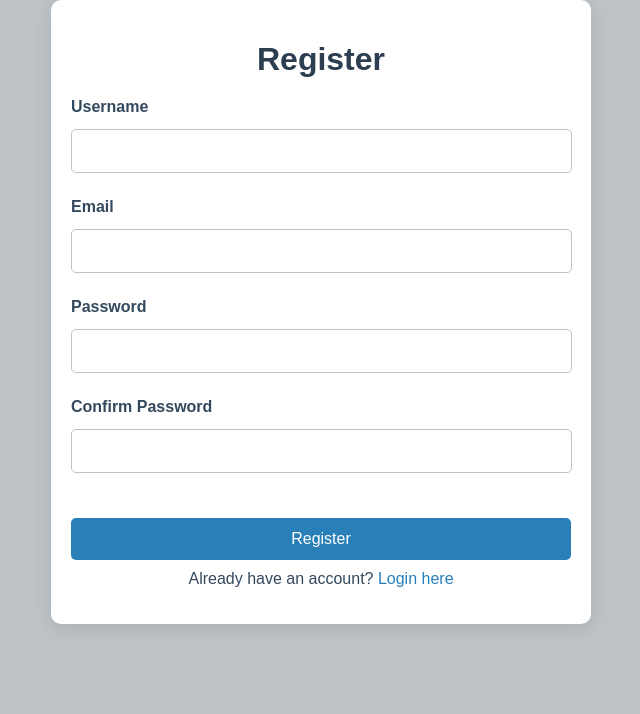
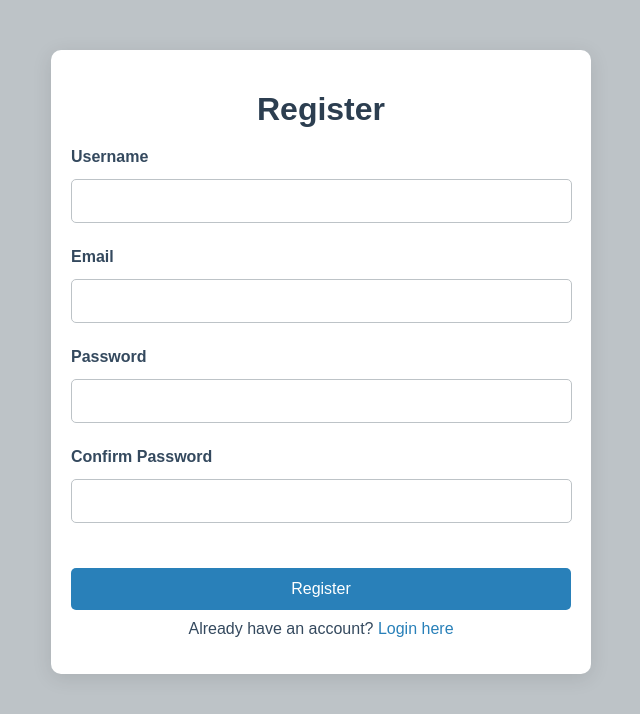
Before and after one commit to hananeltassa/expenseTrackerReact, a React (Create React App) app: page / in a window 1280 px wide. Shown: the top 714 px of the page, without its empty margins (319-959 px from the left). Built offline with nearby package versions, Linux system fonts and the light colour scheme.

Commit message:
Updating login

```diff
--- a/src/components/Login.js
+++ b/src/components/Login.js
@@ -24,7 +24,7 @@ const Login = () => {
       if (response.ok) {
         console.log("Login successful:", data);
         localStorage.setItem('user', JSON.stringify(data));
-        navigate('/dashboard');
+        //navigate('/dashboard');
       } else {
         setErrorMessage(data.error || 'Login failed');
       }
--- a/src/styles/auth.css
+++ b/src/styles/auth.css
@@ -1,6 +1,6 @@
 body {
     font-family: 'Arial', sans-serif;
-    margin: 0;
+    margin: 50px;
     padding: 0;
     background-color: #bdc3c7;
 }
```
